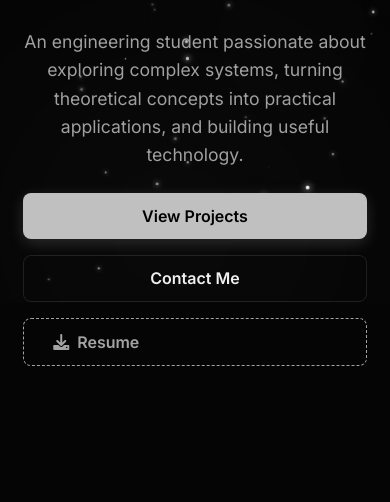
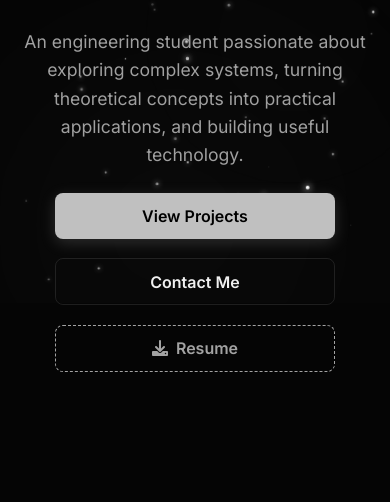
Before and after one commit to Anxeet/my_portfolio-, a plain HTML site: page AnkitPortfolio/index.html in a window 390 px wide. Shown: the part 541-1043 px from the top of the page. Drawn offline with Linux system fonts and the light colour scheme.

Commit message:
Refactor button styles for better alignment and layout

```diff
--- a/AnkitPortfolio/style.css
+++ b/AnkitPortfolio/style.css
@@ -287,7 +287,9 @@ a {
 
 /* Buttons */
 .btn {
-    display: inline-block;
+    display: inline-flex;
+    align-items: center;
+    justify-content: center;
     padding: 0.8rem 1.8rem;
     border-radius: 8px;
     font-weight: 600;
@@ -295,6 +297,7 @@ a {
     transition: var(--transition-standard);
     border: none;
     font-size: 1rem;
+    gap: 0.5rem;
 }
 
 .btn-small {
@@ -330,9 +333,6 @@ a {
     background-color: transparent;
     color: var(--accent-color);
     border: 1px dashed var(--accent-color);
-    display: inline-flex;
-    align-items: center;
-    gap: 0.5rem;
     opacity: 0.85;
 }
 
@@ -1186,13 +1186,14 @@ footer p {
     }
 
     .hero-buttons {
-        flex-wrap: wrap;
-        justify-content: center;
+        flex-direction: column;
+        align-items: center;
+        gap: 1.2rem;
     }
 
     .btn {
         width: 100%;
-        text-align: center;
+        max-width: 280px;
     }
 
     .projects-grid {
```
